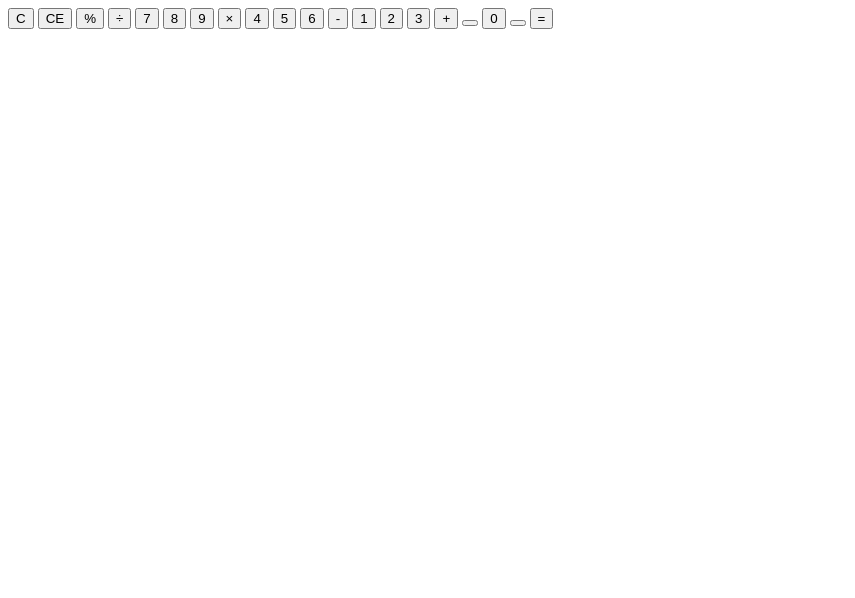
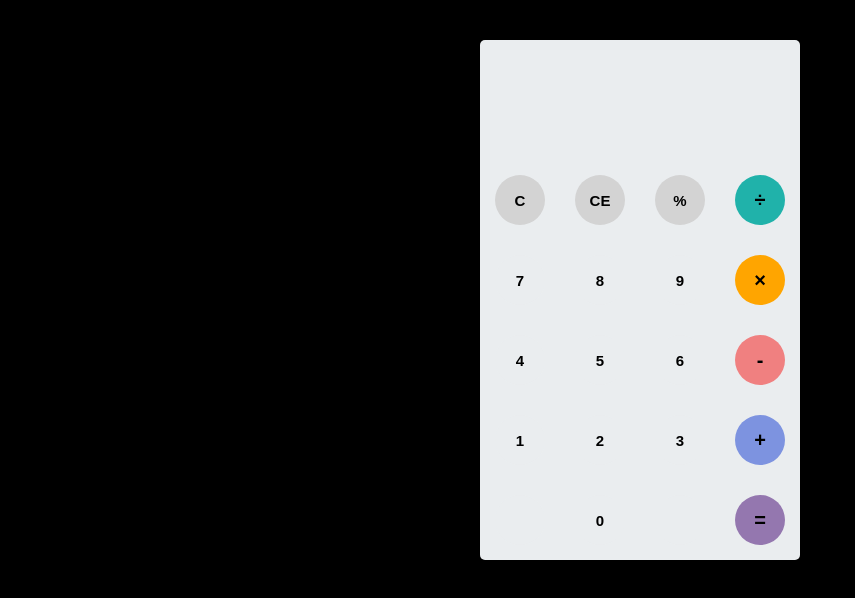
Before and after one commit to nansupdg/calculator, a plain HTML site: page index.html in a window 1280 px wide. Shown: the whole page, without its empty margins (0-855 px from the left). Drawn offline with Linux system fonts and the light colour scheme.

Commit message:
Update index.html

```diff
--- a/index.html
+++ b/index.html
@@ -1,8 +1,8 @@
 <html>
     <head>
-        <link rel="stylesheet" type="text/css" href="styles.css">
+        <link rel="stylesheet" type="text/css" href="stylesheet.css">
         <link href="https://fonts.googleapis.com/css?family=Open+Sans:600,700" rel="stylesheet">
-        <title>Aplikasi Kalkulator Simple</title>
+        <title>Calculator</title>
     </head>
     <body>
         <div id="container">
```
